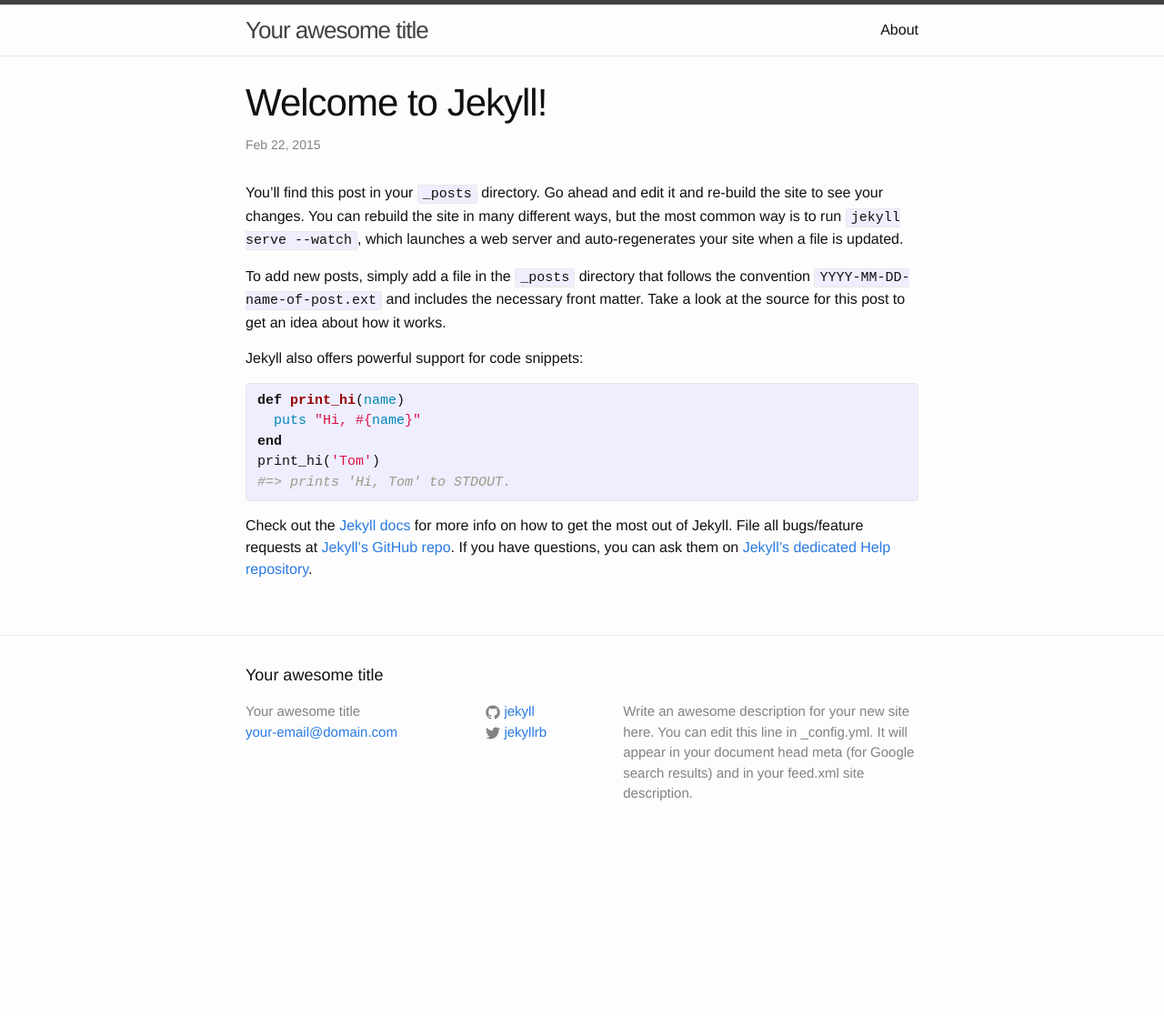
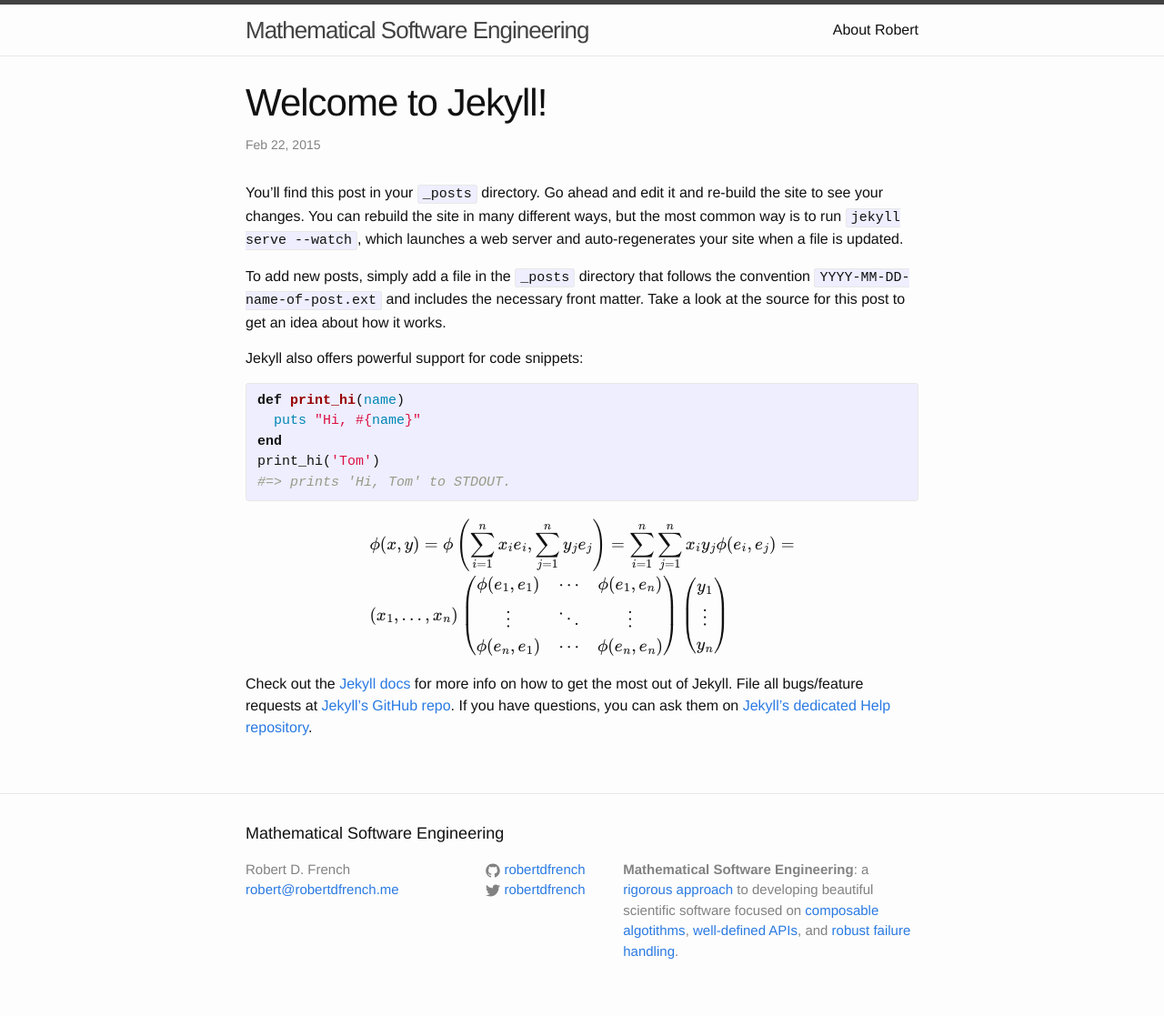
Before and after one commit to robertdfrench/robertdfrench.github.com, a Jekyll site: the page built from _posts/2015-02-22-welcome-to-jekyll.markdown, in a window 1280 px wide. Shown: the whole page at 91% size. Built offline with Jekyll 4.4.1, drawn with Linux system fonts in a browser that asks for light colours; formulas are drawn with MathJax 3; before the commit the page ends 944 px from its top, so only the background shows below that.

Commit message:
Switch to Jekyll

```diff
--- a/_config.yml
+++ b/_config.yml
@@ -1,14 +1,13 @@
 # Site settings
-title: Your awesome title
-email: your-email@domain.com
-description: > # this means to ignore newlines until "baseurl:"
-  Write an awesome description for your new site here. You can edit this
-  line in _config.yml. It will appear in your document head meta (for
-  Google search results) and in your feed.xml site description.
+title: "Mathematical Software Engineering"
+author: Robert D. French
+email: robert@robertdfrench.me
+description: "<strong>Mathematical Software Engineering</strong>: a <a href='http://www.amazon.com/Elements-Programming-Alexander-A-Stepanov/dp/032163537X'>rigorous approach</a> to developing beautiful scientific software focused on <a href='http://en.wikipedia.org/wiki/Template_metaprogramming'>composable algotithms</a>, <a href='http://semver.org'>well-defined APIs</a>, and <a href='http://exceptionalruby.com/'>robust failure handling</a>."
 baseurl: "" # the subpath of your site, e.g. /blog/
-url: "http://yourdomain.com" # the base hostname & protocol for your site
-twitter_username: jekyllrb
-github_username:  jekyll
+url: "http://www.robertdfrench.me" # the base hostname & protocol for your site
+twitter_username: robertdfrench
+github_username:  robertdfrench
 
 # Build settings
 markdown: kramdown
+highlighter: pygments
--- a/_includes/footer.html
+++ b/_includes/footer.html
@@ -7,7 +7,7 @@
     <div class="footer-col-wrapper">
       <div class="footer-col  footer-col-1">
         <ul class="contact-list">
-          <li>{{ site.title }}</li>
+          <li>{{ site.author }}</li>
           <li><a href="mailto:{{ site.email }}">{{ site.email }}</a></li>
         </ul>
       </div>
--- a/_includes/head.html
+++ b/_includes/head.html
@@ -8,4 +8,6 @@
 
     <link rel="stylesheet" href="{{ "/css/main.css" | prepend: site.baseurl }}">
     <link rel="canonical" href="{{ page.url | replace:'index.html','' | prepend: site.baseurl | prepend: site.url }}">
+
+    <script src='https://cdn.mathjax.org/mathjax/latest/MathJax.js?config=TeX-AMS-MML_HTMLorMML'></script>
 </head>
--- a/_layouts/default.html
+++ b/_layouts/default.html
@@ -1,6 +1,6 @@
 <!DOCTYPE html>
 <html>
-
+  <!-- Bout to include head dot aych tee em ell -->
   {% include head.html %}
 
   <body>
--- a/_posts/2015-02-22-welcome-to-jekyll.markdown
+++ b/_posts/2015-02-22-welcome-to-jekyll.markdown
@@ -18,6 +18,23 @@
 #=> prints 'Hi, Tom' to STDOUT.
 {% endhighlight %}
 
+$$
+\begin{align*}
+  & \phi(x,y) = \phi \left(\sum_{i=1}^n x_ie_i, \sum_{j=1}^n y_je_j \right)
+  = \sum_{i=1}^n \sum_{j=1}^n x_i y_j \phi(e_i, e_j) = \\
+  & (x_1, \ldots, x_n) \left( \begin{array}{ccc}
+      \phi(e_1, e_1) & \cdots & \phi(e_1, e_n) \\
+      \vdots & \ddots & \vdots \\
+      \phi(e_n, e_1) & \cdots & \phi(e_n, e_n)
+    \end{array} \right)
+  \left( \begin{array}{c}
+      y_1 \\
+      \vdots \\
+      y_n
+    \end{array} \right)
+\end{align*}
+$$
+
 Check out the [Jekyll docs][jekyll] for more info on how to get the most out of Jekyll. File all bugs/feature requests at [Jekyll’s GitHub repo][jekyll-gh]. If you have questions, you can ask them on [Jekyll’s dedicated Help repository][jekyll-help].
 
 [jekyll]:      http://jekyllrb.com
```
Also changed, not shown: about.md (+9 -4 lines).
